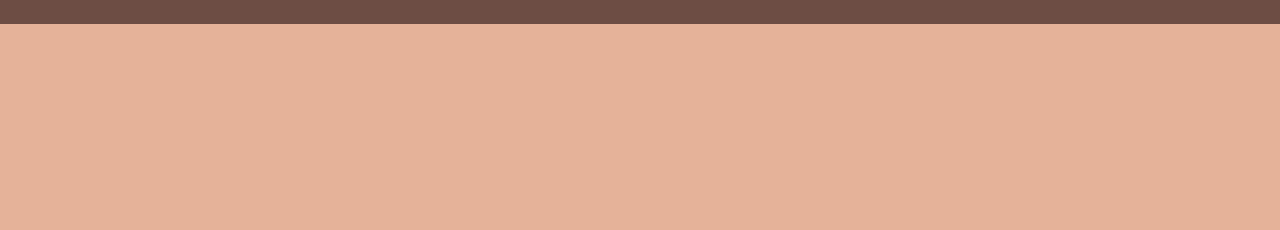
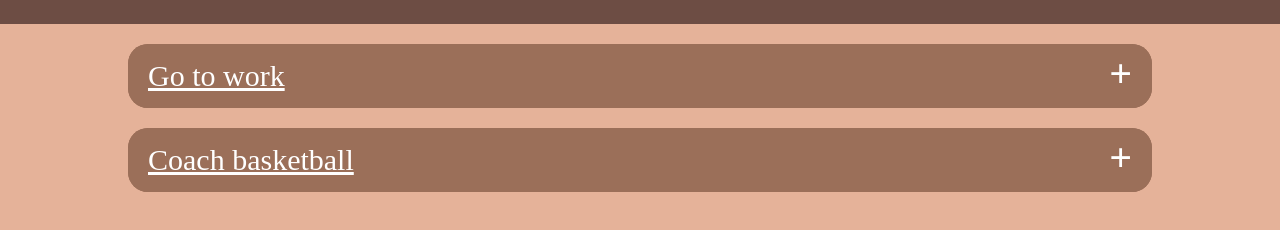
Before and after one commit to JoeyDevelop/To-Do-List, a website built with webpack: page dist/index.html in a window 1280 px wide. Shown: the part 96-326 px from the top of the page. Built offline with nearby package versions, Linux system fonts and the light colour scheme.

Commit message:
Add following features:
 - create blank form.js file
 - create dom.js file to add projects and tasks to projects to page
 - update css for new DOM features

```diff
--- /dev/null
+++ b/src/dom.js
@@ -0,0 +1,40 @@
+export default function addToDOM(project) {
+    const container = document.querySelector('.body');
+    const item = document.createElement('div');
+    item.classList.add('project');
+    container.appendChild(item);
+
+    const projectHeader = document.createElement('div');
+    projectHeader.classList.add('projectHeader');
+    item.appendChild(projectHeader);
+
+    const title = document.createElement('h3');
+    title.innerHTML = `<u>${project.title}<u>`;
+    title.classList.add('projectTitle');
+    projectHeader.appendChild(title);
+
+    //need to add task to event listener
+    const add = document.createElement('h1');
+    add.addEventListener('click', () => {
+        addTaskToProject(event);
+    });
+    add.innerHTML = '+';
+    add.classList.add('taskAdd');
+    projectHeader.appendChild(add);
+};
+
+function addTaskToProject(event, task) {
+    const project = event.target.parentElement.parentElement;
+
+    const projectTasks = document.createElement('div');
+    projectTasks.classList.add('projectTasks');
+    project.appendChild(projectTasks);
+
+    const testText = document.createElement('h3');
+    testText.classList.add('taskTitle');
+    testText.innerHTML = 'Test';
+    projectTasks.appendChild(testText)
+    console.log(project);
+};
+
+export { addToDOM, addTaskToProject}
--- a/src/index.js
+++ b/src/index.js
@@ -1,5 +1,19 @@
 import { createProject, createTask } from "./tasks";
+import { addToDOM, addTaskToProject} from "./dom";
 
-let project1 = new createProject('go to work')
+let projectArray = [];
+
+
+//create main control logic function
+const btn = document.querySelector('.add');
+btn.addEventListener('click', () => {
+    let project2 = new createProject('Get ready for bed');
+    addToDOM(project2);
+});
+
+let project0 = new createProject('Go to work');
+let project1 = new createProject('Coach basketball');
+addToDOM(project0);
+addToDOM(project1);
 let task1 = new createTask('sweep', 'clean the floors', 'Dec 2nd', 'high');
-console.log(project1, task1);
+console.log(projectArray);
--- a/src/style.css
+++ b/src/style.css
@@ -75,8 +75,80 @@ h1{
 .add {
     font-size: 80px;
     margin: 0px 20px 15px 0px;
+    cursor: pointer;
 }
 
 .add:hover {
     transform: scale(1.3);
 }
+
+.taskAdd {
+    font-size: 40px;
+    cursor: pointer;
+    margin-right: 20px;
+    margin-bottom: 5px;
+}
+
+.taskAdd:hover {
+    transform: scale(1.3);
+}
+
+.body {
+    display: flex;
+    flex-direction: column;
+    justify-content: start;
+    align-items: center;
+    gap: 20px;
+    margin-top: 20px;
+}
+
+.project {
+    display: flex;
+    flex-direction: column;
+    align-items: space-between;
+    justify-content: start;
+    width: 80vw;
+    height: auto;
+    background-color: #9b6f59;
+    border-radius: 20px;
+}
+
+.projectHeader {
+    margin-top: 0px;
+    display: flex;
+    align-items: center;
+    justify-content: space-between;
+    width: 80vw;
+    height: 8vh;
+    background-color: #9b6f59;
+    border-radius: 20px;
+}
+
+.projectTasks {
+    display: flex;
+    flex-direction: column;
+}
+
+hr {
+    width: 80%;
+    margin-top: 10px;
+    margin-bottom: 0px;
+}
+
+.projectTitle {
+    color: white;
+    margin: 0px 0px 0px 20px;
+    margin-top: 0px;
+    font-size: 30px;
+    text-decoration-skip-ink: none;
+}
+
+.taskTitle {
+    display: flex;
+    justify-content: start;
+    align-items: center;
+    height: 4vh;
+    color: white;
+    margin-left: 20px;
+    font-size: 20px;
+}
```
Also changed, not shown: dist/main.js, src/form.js (added).
